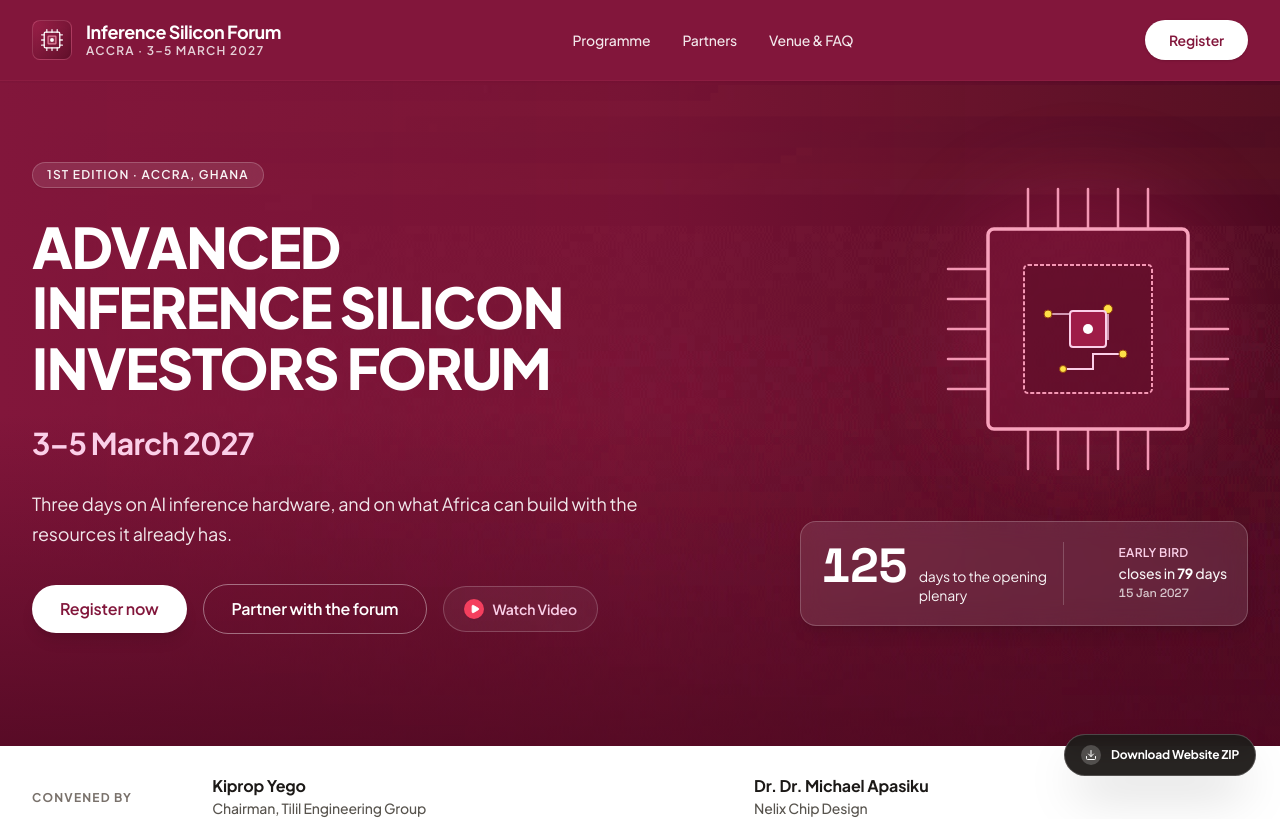
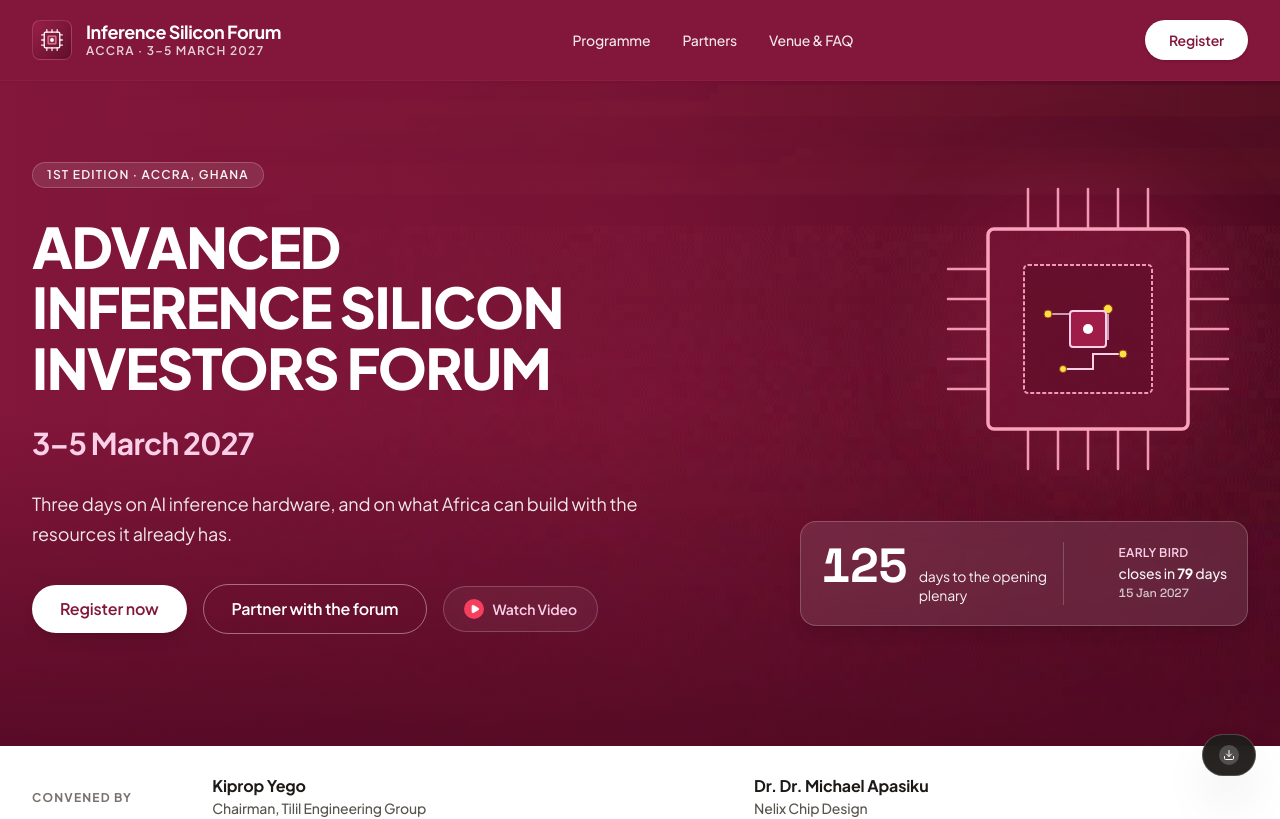
Before and after one commit to KigHeart/InferenceSiliconWeb, a React (Vite) app: page / in a window 1280 px wide. Shown: the top 819 px of the page. Built offline with nearby package versions, Linux system fonts and the light colour scheme.

Commit message:
Remove download button and update to Dr. Michael Apasiku

```diff
--- a/src/App.tsx
+++ b/src/App.tsx
@@ -152,18 +152,14 @@ export default function App() {
         posterImage={heroPhotoUrl}
       />
 
-      {/* Floating Download ZIP Button for 1-Click Browser Export */}
       <div className="fixed bottom-6 right-6 z-40">
         <a
-          href="/inference-silicon-forum.zip"
-          download="inference-silicon-forum.zip"
           className="inline-flex items-center gap-2.5 px-4 py-2.5 bg-stone-900/95 hover:bg-[#82163b] text-white rounded-full shadow-2xl border border-white/20 backdrop-blur-md text-xs font-bold hover:scale-105 transition-all group"
           title="Download latest updated ZIP for GitHub deployment"
         >
           <div className="w-5 h-5 rounded-full bg-white/20 text-white flex items-center justify-center">
             <Download className="w-3 h-3 text-white" />
           </div>
-          <span>Download Website ZIP</span>
         </a>
       </div>
 
```
